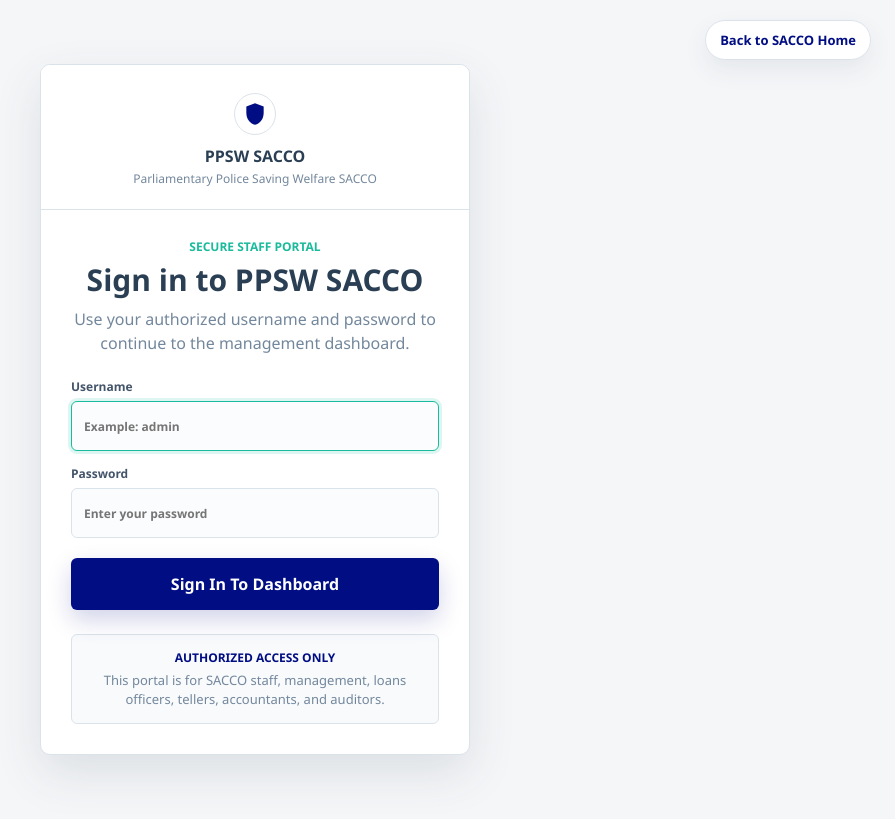
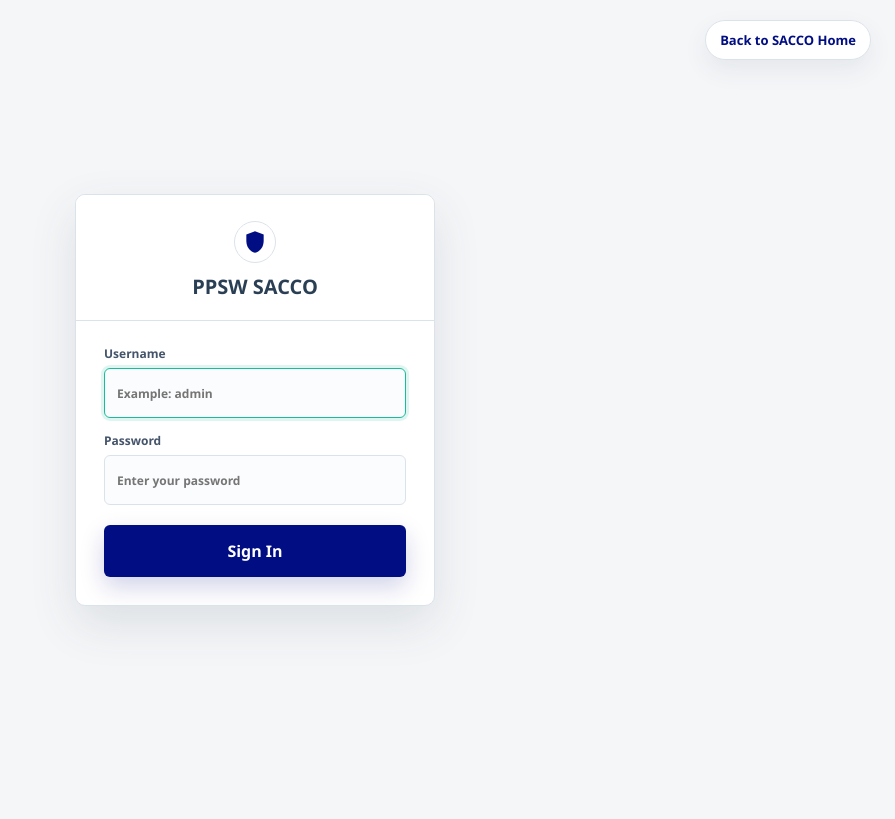
Before and after one commit to safiarogose/SaccoManagemntSystem, a Django app: page /login/ in a window 1280 px wide. Shown: the whole page, without its empty margins (385-1280 px from the left). After the commit the page ends 625 px from the top, so only its background shows below. Run offline with Django 5.2, Linux system fonts and the light colour scheme.

Commit message:
login page

```diff
--- a/core/templates/core/auth_base.html
+++ b/core/templates/core/auth_base.html
@@ -4,7 +4,7 @@
 <head>
     <meta charset="utf-8">
     <meta name="viewport" content="width=device-width, initial-scale=1">
-    <title>{{ page_title }} | Parliamentary Police SACCO</title>
+    <title>PPSW SACCO</title>
     <link rel="stylesheet" href="{% static 'styles.css' %}">
     <style>
         :root {
@@ -58,7 +58,7 @@
         }
 
         .auth-card {
-            width: min(430px, 100%);
+            width: min(360px, 100%);
             overflow: hidden;
             border: 1px solid var(--auth-line);
             border-radius: 10px;
@@ -70,7 +70,7 @@
             display: grid;
             justify-items: center;
             gap: 10px;
-            padding: 28px 30px 22px;
+            padding: 26px 28px 20px;
             border-bottom: 1px solid var(--auth-line);
             background: #ffffff;
             text-align: center;
@@ -107,12 +107,11 @@
 
         .auth-brand strong {
             color: var(--auth-ink);
+            font-size: 20px;
         }
 
         .auth-brand span {
-            margin-top: 3px;
-            color: var(--auth-muted);
-            font-size: 12px;
+            display: none;
         }
 
         .auth-heading {
@@ -146,7 +145,7 @@
             display: grid;
             grid-template-columns: 1fr;
             gap: 14px;
-            padding: 0 30px;
+            padding: 24px 28px 28px;
         }
 
         .auth-form label {
@@ -267,7 +266,6 @@
                 </div>
                 <div>
                     <strong>PPSW SACCO</strong>
-                    <span>Parliamentary Police Saving Welfare SACCO</span>
                 </div>
             </div>
 
--- a/core/templates/core/login.html
+++ b/core/templates/core/login.html
@@ -1,21 +1,10 @@
 {% extends "core/auth_base.html" %}
 
 {% block auth_content %}
-<div class="auth-heading">
-    <p class="eyebrow">Secure Staff Portal</p>
-    <h1>Sign in to PPSW SACCO</h1>
-    <p>Use your authorized username and password to continue to the management dashboard.</p>
-</div>
-
 <form class="form-grid auth-form" method="post">
     {% csrf_token %}
     <label class="full">Username<input name="username" autocomplete="username" placeholder="Example: admin" required autofocus></label>
     <label class="full">Password<input name="password" type="password" autocomplete="current-password" placeholder="Enter your password" required></label>
-    <button class="primary-button full auth-submit" type="submit">Sign In To Dashboard</button>
+    <button class="primary-button full auth-submit" type="submit">Sign In</button>
 </form>
-
-<div class="auth-footnote">
-    <span>Authorized access only</span>
-    <p>This portal is for SACCO staff, management, loans officers, tellers, accountants, and auditors.</p>
-</div>
 {% endblock %}
--- a/static/styles.css
+++ b/static/styles.css
@@ -2695,7 +2695,7 @@ td {
 }
 
 .auth-portal-page .auth-card {
-    width: min(430px, 100%);
+    width: min(360px, 100%);
     min-height: 0;
     margin: 0 auto;
     border: 1px solid #dbe3ea;
@@ -2715,7 +2715,11 @@ td {
 }
 
 .auth-portal-page .auth-brand span {
-    color: #73879c;
+    display: none;
+}
+
+.auth-portal-page .auth-brand strong {
+    font-size: 20px;
 }
 
 .auth-portal-page .auth-heading,
```
Also changed, not shown: styles.css (+6 -2 lines).
